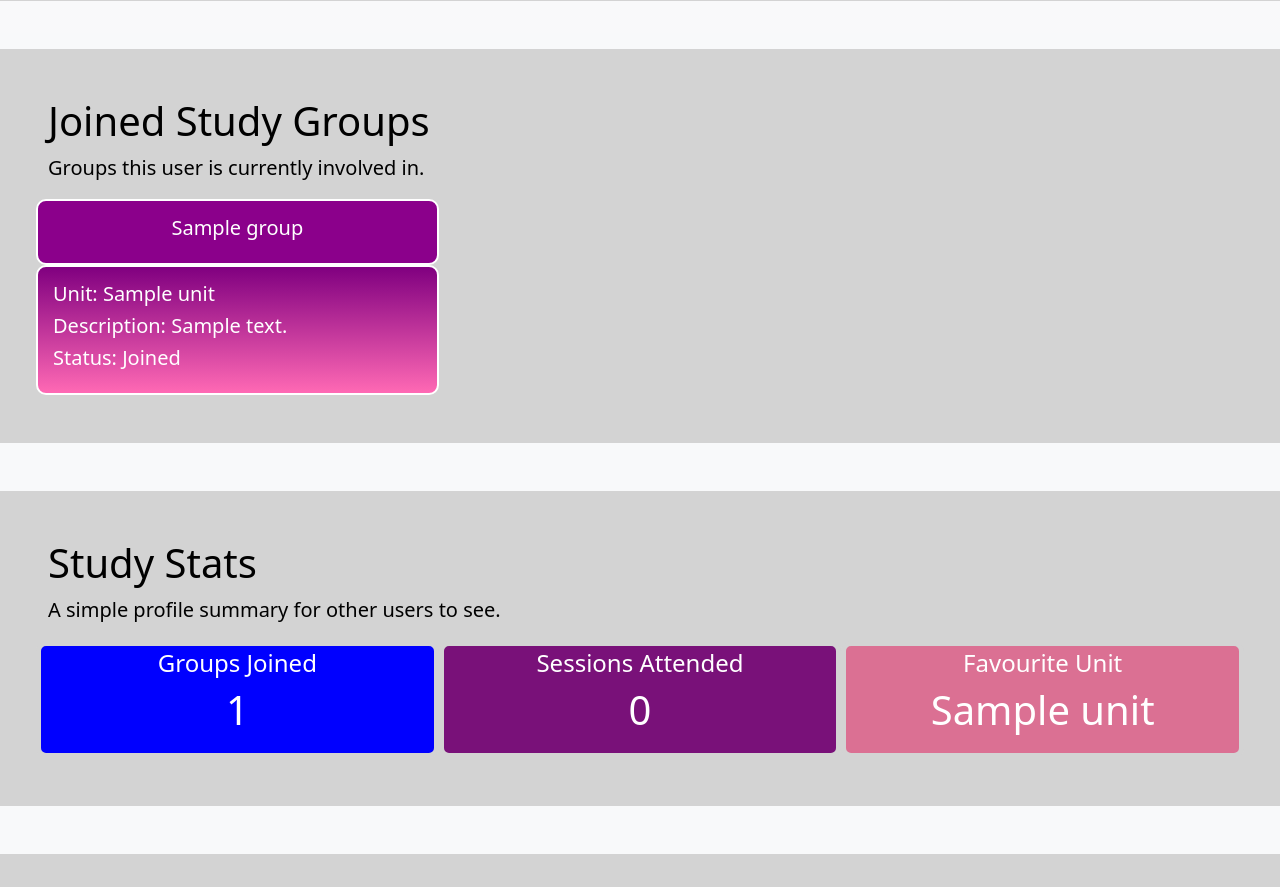
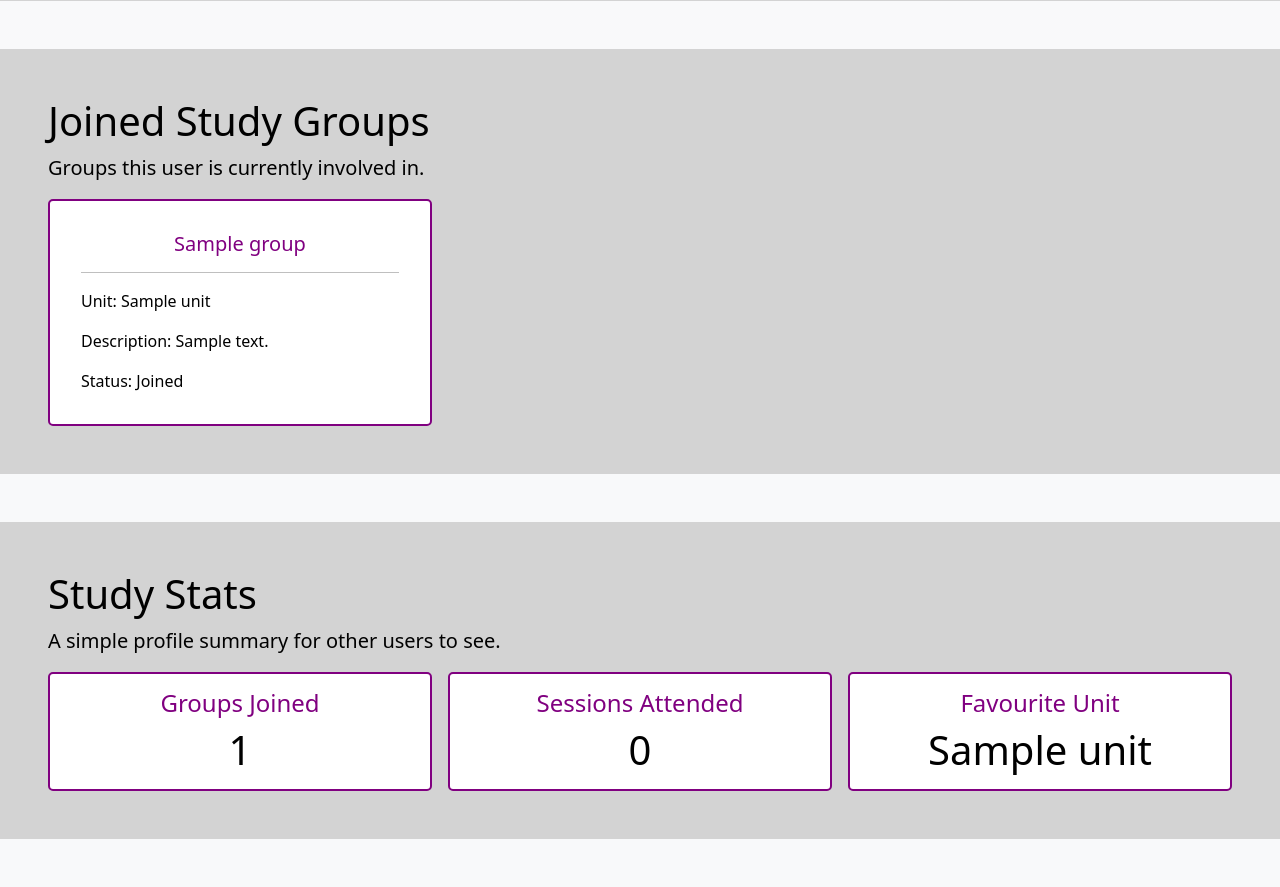
Before and after one commit to Luc45K0h75/UWA-Study-Buddy, a Flask app: page /view-profile in a window 1280 px wide. Shown: the part 859-1746 px from the top of the page. Before the commit the page ends 1713 px from the top, so only its background shows below. Run offline with Flask 3, Linux system fonts and the light colour scheme; a user stored in the database is signed in; tables that the repository leaves empty hold one stand-in row (values such as "Sample post"); some libraries are stand-ins or nearby versions.

Commit message:
Restyled profile groups and stats

```diff
--- a/templates/viewProfile.html
+++ b/templates/viewProfile.html
@@ -89,29 +89,29 @@
             </div>
         </div>
 
-        <div class="row">
+        <div class="row g-3">
             {% if joined_groups %}
                 {% for group in joined_groups %}
-                    <div class="col-md-4 popup-colours popup-borders-padding">
-                        <h5 class="text-center">{{ group['GroupName'] }}</h5>
+                    <div class="col-md-4">
+                        <div class="card card-style card-padding h-100">
+                            <div class="card-body">
+                                <h5 class="card-title text-center" style="color: purple;">{{ group['GroupName'] }}</h5>
+                                <hr>
+                                <p class="card-text text-start">Unit: {{ group['UnitName'] }}</p>
+                                <p class="card-text text-start">Description: {{ group['Description'] }}</p>
+                                <p class="card-text text-start">Status: Joined</p>
+                            </div>
+                        </div>
                     </div>
                 {% endfor %}
             {% else %}
-                <h5 class="text-start">No joined groups yet.</h5>
+                <div class="col">
+                    <div class="card-style card-padding">
+                        <h5 class="mb-0">No joined groups yet.</h5>
+                    </div>
+                </div>
             {% endif %}
         </div>
-
-        {% if joined_groups %}
-        <div class="row">
-            {% for group in joined_groups %}
-                <div class="col-md-4 popup-secondary-colours popup-borders-padding">
-                    <h5 class="text-start">Unit: {{ group['UnitName'] }}</h5>
-                    <h5 class="text-start">Description: {{ group['Description'] }}</h5>
-                    <h5 class="text-start">Status: Joined</h5>
-                </div>
-            {% endfor %}
-        </div>
-        {% endif %}
     </div>
 
     <!-- Achievements / Stats -->
@@ -123,21 +123,28 @@
             </div>
         </div>
 
-        <div class="row text-center">
-            <div class="col-sm-4 col-bg-primary col-border welcome-buttoms">
-                <h4>Groups Joined</h4>
-                <p class="display-6">{{ stats['groups_joined'] }}</p>
+        <div class="row g-3 text-center">
+            <div class="col-sm-4">
+                <div class="card-style card-padding h-100">
+                    <h4 style="color: purple;">Groups Joined</h4>
+                    <p class="display-6 mb-0">{{ stats['groups_joined'] }}</p>
+                </div>
             </div>
 
-            <div class="col-sm-4 col-bg-secondary col-border welcome-buttoms">
-                <h4>Sessions Attended</h4>
-                <p class="display-6">{{ stats['sessions_attended'] }}</p>
+            <div class="col-sm-4">
+                <div class="card-style card-padding h-100">
+                    <h4 style="color: purple;">Sessions Attended</h4>
+                    <p class="display-6 mb-0">{{ stats['sessions_attended'] }}</p>
+                </div>
             </div>
 
-            <div class="col-sm-4 col-bg-tertiary col-border welcome-buttoms">
-                <h4>Favourite Unit</h4>
-                <p class="display-6">{{ stats['favourite_unit'] }}</p>
+            <div class="col-sm-4">
+                <div class="card-style card-padding h-100">
+                    <h4 style="color: purple;">Favourite Unit</h4>
+                    <p class="display-6 mb-0">{{ stats['favourite_unit'] }}</p>
+                </div>
             </div>
         </div>
     </div>
 </body>
+</html>
```
